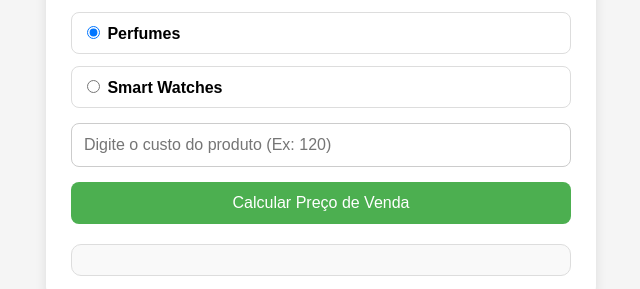
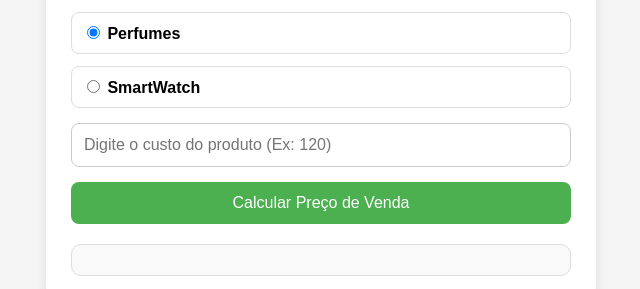
Before and after one commit to tarcisof/CalculoPreco, a plain HTML site: page index.html in a window 1280 px wide. Shown: the part 310-599 px from the top of the page, 319-959 px from the left. Drawn offline with Linux system fonts and the light colour scheme.

Commit message:
so atualizando o nome

```diff
--- a/index.html
+++ b/index.html
@@ -21,7 +21,7 @@
         <div id="varejo" class="tab-content active">
             <div class="product-options">
                 <label><input type="radio" name="productType" value="perfume" checked> Perfumes</label>
-                <label><input type="radio" name="productType" value="smartwatch"> Smart Watches</label>
+                <label><input type="radio" name="productType" value="smartwatch"> SmartWatch</label>
             </div>
         </div>
 
```
